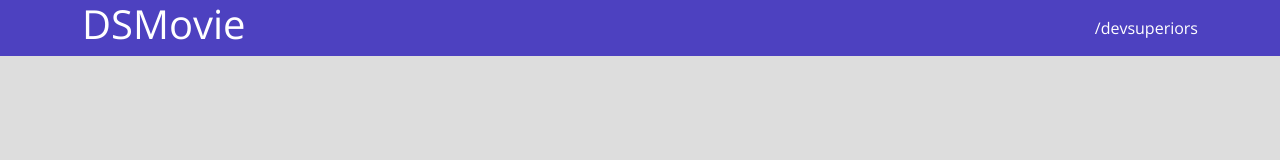
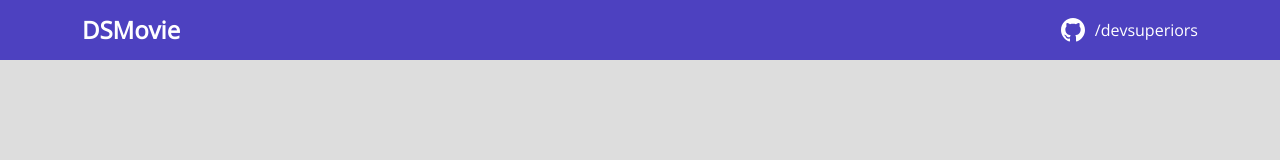
Before and after one commit to guimaraesgn/dsmovie, a plain HTML site: page index.html in a window 1280 px wide. Drawn offline with nearby package versions, Linux system fonts and the light colour scheme.

Commit message:
Barra superior PARTE 2

```diff
--- a/CSS/style.css
+++ b/CSS/style.css
@@ -1,16 +1,29 @@
 @import url('https://fonts.googleapis.com/css2?family=Open+Sans:wght@300&display=swap');
+
+:root {
+    --bg-gray: #ddd;
+    --color-primary:#4D41C0;
+--white: #fff;
+}
 
 *{
     box-sizing: border-box;
     font-family: 'Open Sans', sans-serif;
 }
 header{
-background-color: #4D41C0;
-color: #fff
+background-color: var(--color-primary);
+color: var(--white);
+height: 60px;
+display: flex;
+align-items: center;
 }
 html, body{
-background-color: #ddd;
+background-color: var(--bg-gray);
 
+
+}
+h1, h2, h3, h4{
+    margin: 0;
 }
 nav{
 
@@ -18,9 +31,26 @@ nav{
     align-items: center;
     justify-content: space-between;
 }
+nav h1{
+    font-size: 24px;
+    font-weight: 700;
+}
+
+nav a {
+    font-size: 12px;
+    font-weight: 400;
+}
 a, a:hover{
     text-decoration: none;
 color: unset;
 
 
 }
+.dsmovie-contact-container{
+    display: flex;
+    align-items: center;
+}
+
+.dsmovie-contact-container img{
+    margin-right: 10px;
+}
--- a/index.html
+++ b/index.html
@@ -13,7 +13,10 @@
    <header>
 <nav class="container">
     <h1>DSMovie</h1>
+   <div class="dsmovie-contact-container">
+    <img src="img/github.svg " alt="GitHub";
     <a href="https://github.com/devsuperior">/devsuperiors</a>
+   </div>
 
 </nav>
    </header>
```
Also changed, not shown: img/github.svg (added).
